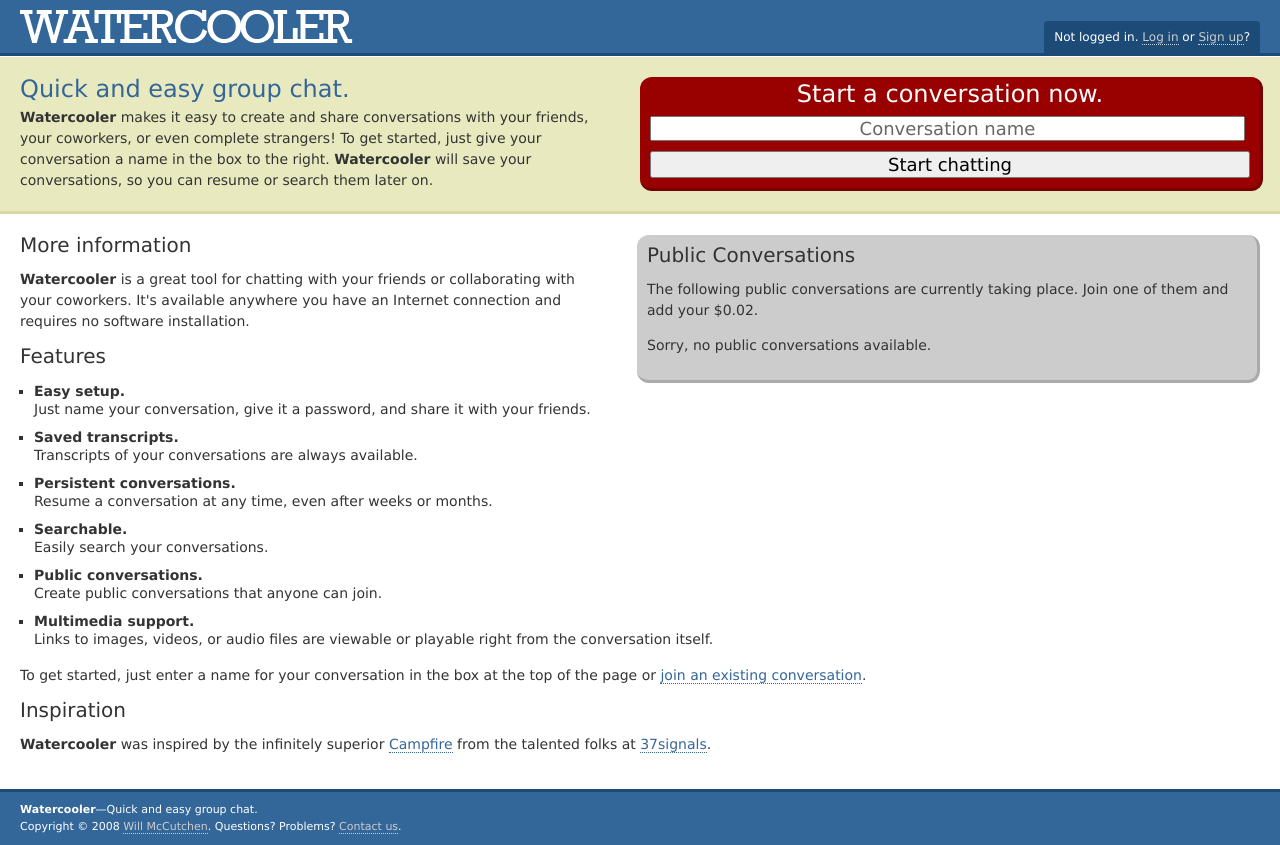
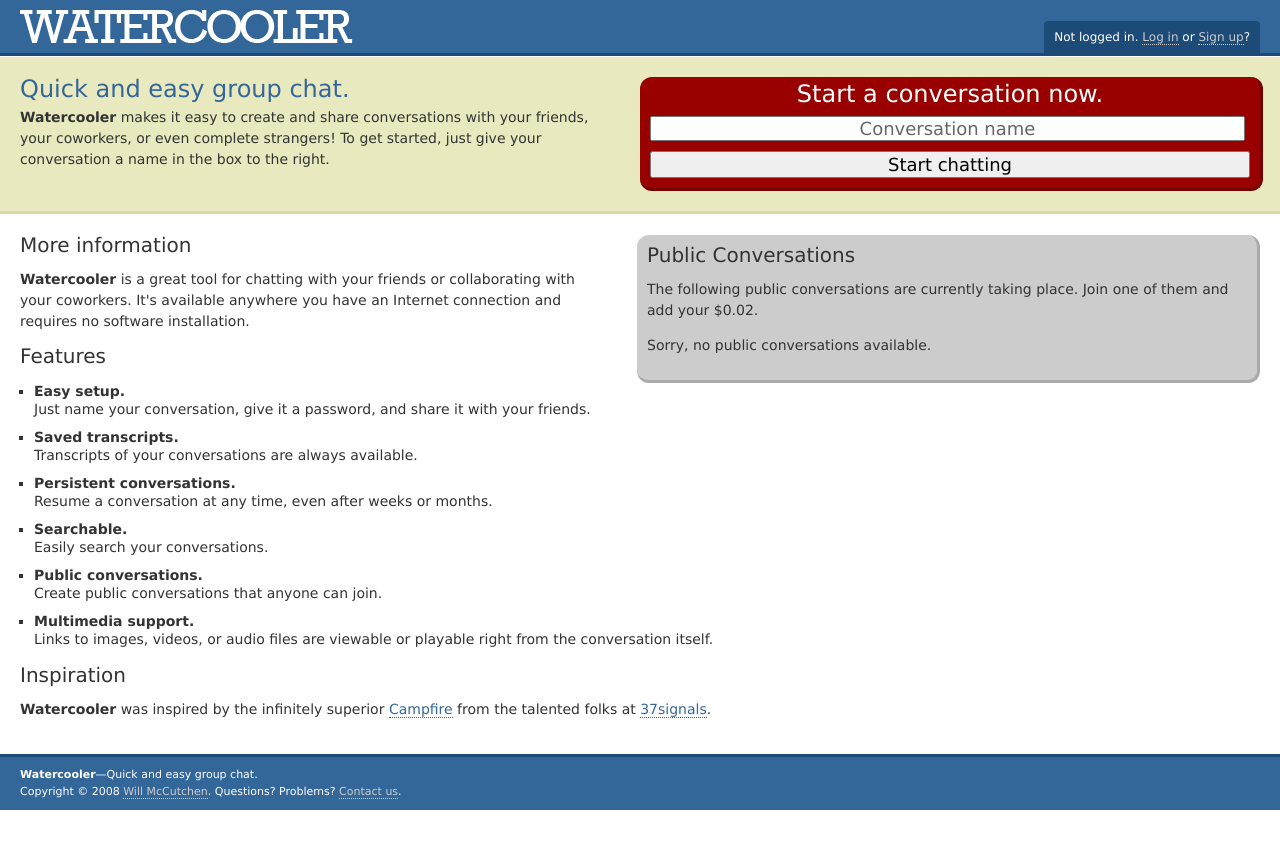
Before and after one commit to mccutchen/watercooler, a Django app: template templates/index.html in a window 1280 px wide. After the commit the page ends 810 px from the top, so only its background shows below. Run offline with Django 3.2, Linux system fonts and the light colour scheme; the template is opened without the code that fills it, so the values that code supplies are empty; some libraries are stand-ins or nearby versions.

Commit message:
Trim some front page copy

```diff
--- a/templates/index.html
+++ b/templates/index.html
@@ -12,10 +12,7 @@
         conversations with your friends, your
         coworkers, or even complete strangers!  To get
         started, just give your conversation a name in
-        the box to the right.  <strong
-        class="logo">Watercooler</strong> will save
-        your conversations, so you can resume or
-        search them later on.</p>
+        the box to the right.</p>
     </div>
 
     <div id="start" class="right column">
@@ -81,10 +78,6 @@
             itself.</li>
         </ul>
 
-        <p>To get started, just enter a name for your
-        conversation in the box at the top of the page or
-        <a href="chat.php">join an existing conversation</a>.</p>
-
         <h3>Inspiration</h3>
         <p><strong class="logo">Watercooler</strong> was
         inspired by the infinitely superior <a
```
